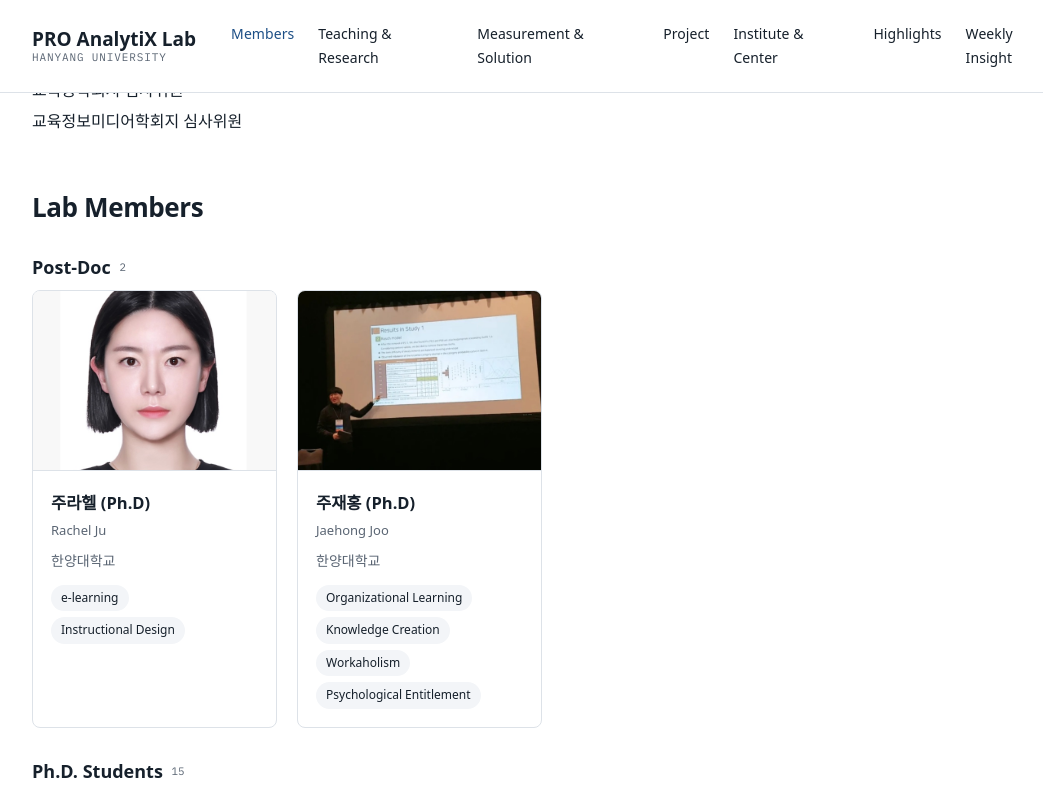
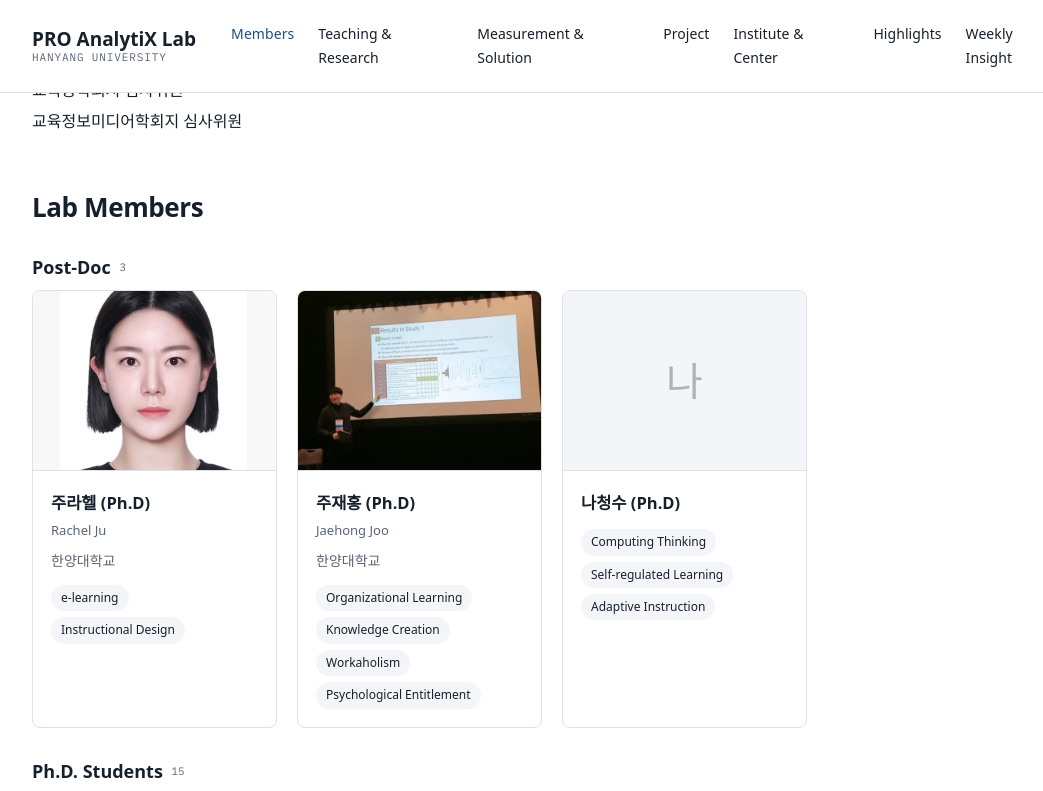
Before and after one commit to drsprolab/drsprolab.github.io, a Jekyll site: the page built from members.md, in a window 1280 px wide and 900 px high, scrolled down 3090 px, cut to the strip 0-791 px from the top of the window. Shown: the whole strip, without its empty margins (88-1131 px from the left). Built offline with Jekyll 4.4.1, drawn with Linux system fonts in a browser that asks for light colours; some web fonts are replaced.

Commit message:
Add Na Cheong-su to postdoctoral members

```diff
--- a/_data/members.yml
+++ b/_data/members.yml
@@ -16,6 +16,12 @@ postdoc:
       - "Workaholism"
       - "Psychological Entitlement"
     affiliation: "한양대학교"
+  - name: "나청수"
+    credential: "Ph.D"
+    interests:
+      - "Computing Thinking"
+      - "Self-regulated Learning"
+      - "Adaptive Instruction"
 phd:
   - name: "윤희제"
     name_en: "Hee Je Yun"
```
